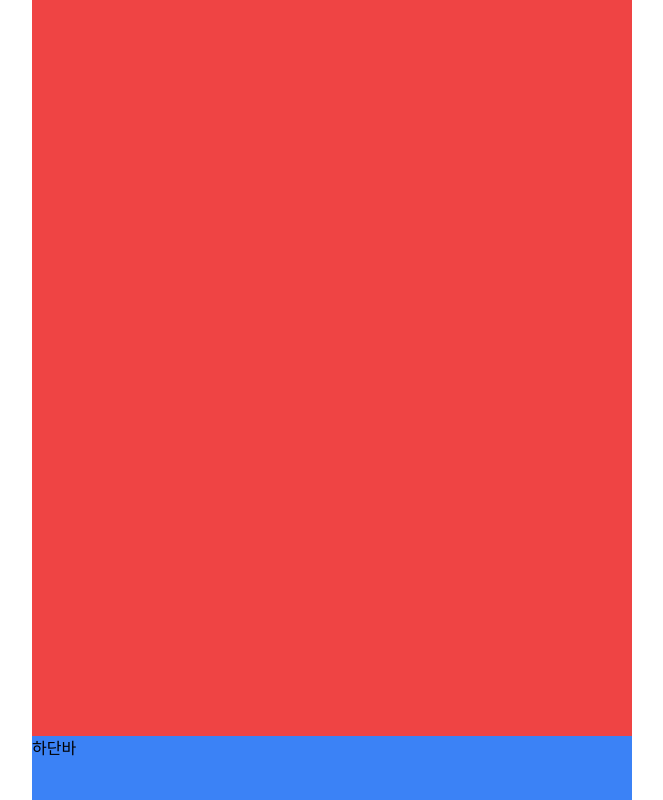
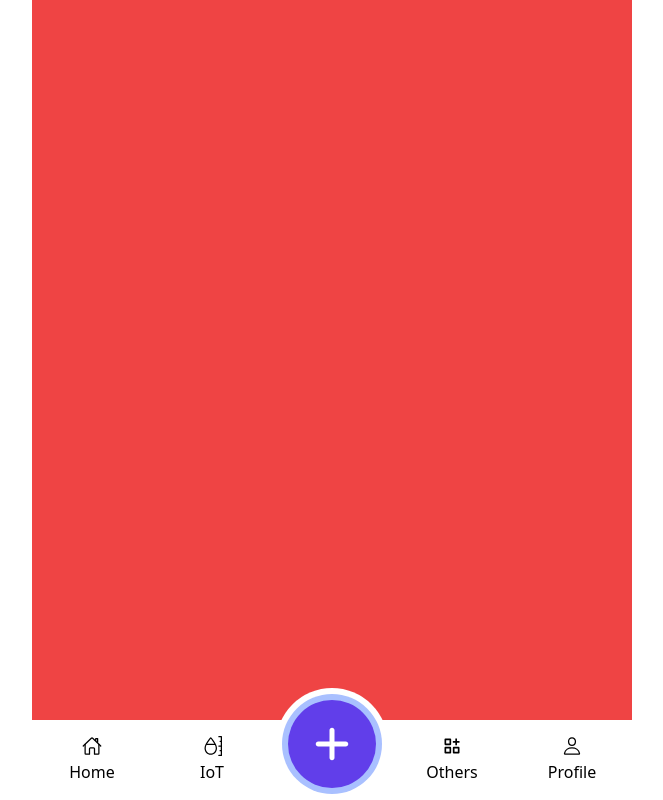
Before and after one commit to NongYakMwego/NongYakMwego_FE, a React (Vite) app: page /main in a window 1280 px wide. Shown: the whole page, without its empty margins (308-971 px from the left). Built offline with nearby package versions, Linux system fonts and the light colour scheme.

Commit message:
navBar 디자인

```diff
--- a/package.json
+++ b/package.json
@@ -12,6 +12,7 @@
   "dependencies": {
     "react": "^19.1.0",
     "react-dom": "^19.1.0",
+    "react-icons": "^5.5.0",
     "react-router-dom": "^7.6.0",
     "vite-plugin-next-react-router": "^0.7.1"
   },
--- a/src/components/NavLayout.tsx
+++ b/src/components/NavLayout.tsx
@@ -1,13 +1,31 @@
 import { Outlet } from "react-router-dom";
+import { IoHomeOutline, IoPersonOutline } from "react-icons/io5";
+import { BsMoisture } from "react-icons/bs";
+import { RiFunctionAddLine } from "react-icons/ri";
+import Plus from "./Plus";
 
 export default function NavLayout() {
+  const navItems = [
+    { id: 1, icon: <IoHomeOutline className="w-5 h-5" />, text: "Home" },
+    { id: 2, icon: <BsMoisture className="w-5 h-5" />, text: "IoT" },
+    { id: 3, icon: <Plus />, text: "" },
+    { id: 4, icon: <RiFunctionAddLine className="w-5 h-5" />, text: "Others" },
+    { id: 5, icon: <IoPersonOutline className="w-5 h-5" />, text: "Profile" },
+  ];
   return (
     <div className="w-[600px] m-auto min-h-screen flex flex-col bg-red-500">
       <div className="flex-1">
         <Outlet />
       </div>
 
-      <div className="h-16 bg-blue-500">하단바</div>
+      <div className="h-20 bg-white flex justify-between relative">
+        {navItems.map((item) => (
+          <div className="flex flex-col flex-1 items-center justify-center">
+            <div className="mb-1">{item.icon}</div>
+            <div>{item.text}</div>
+          </div>
+        ))}
+      </div>
     </div>
   );
 }
--- /dev/null
+++ b/src/components/Plus.tsx
@@ -0,0 +1,13 @@
+import { FaPlus } from "react-icons/fa6";
+
+export default function Plus() {
+  return (
+    <div className="w-28 h-28 bg-white rounded-full flex items-center justify-center absolute bottom-0 left-1/2 -translate-x-1/2">
+      <div className="w-[100px] h-[100px] bg-[#A9C0FF] rounded-full flex items-center justify-center">
+        <div className="w-[88px] h-[88px] bg-[#613EEA] rounded-full flex items-center justify-center">
+          <FaPlus className="w-10 h-10 fill-white" />
+        </div>
+      </div>
+    </div>
+  );
+}
```
Also changed, not shown: 1 other file (tests, documents, lock files or other folders).
